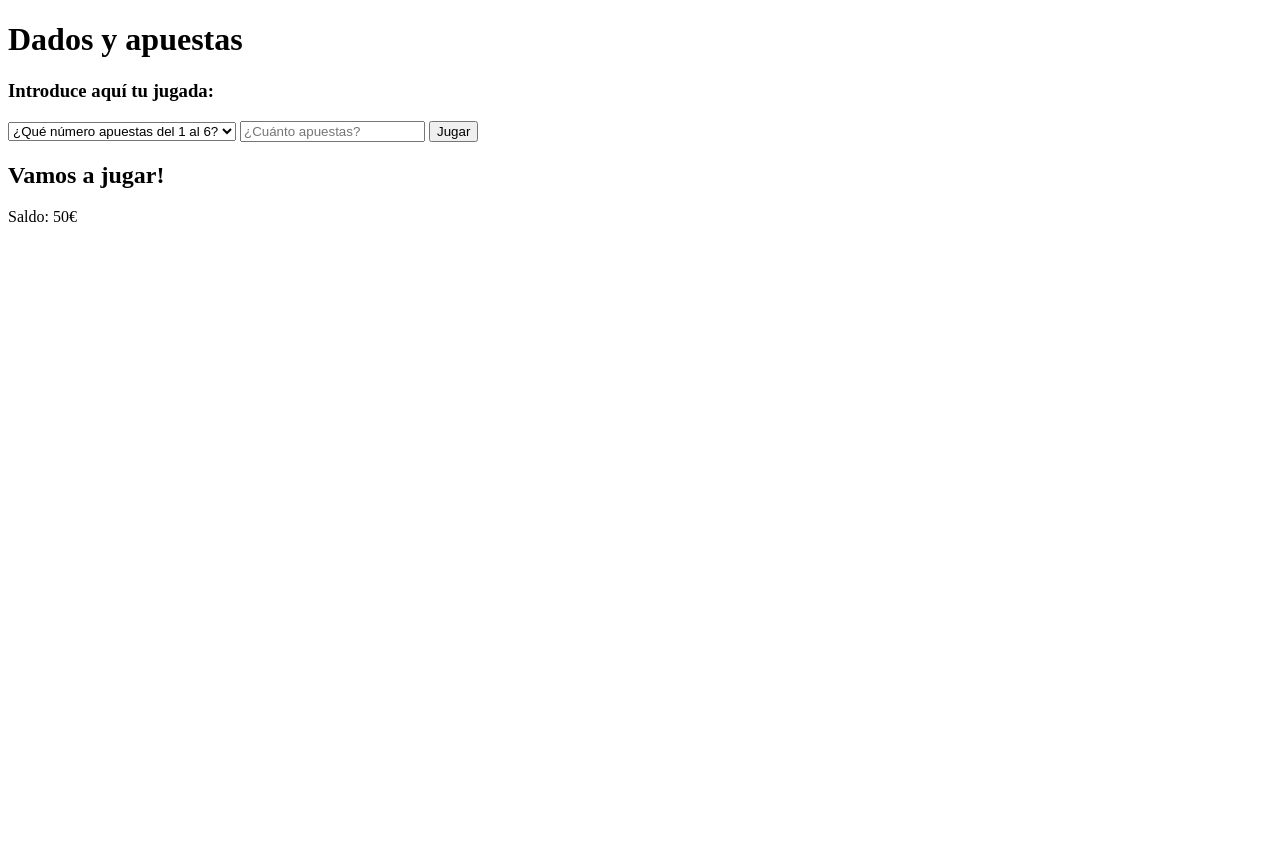
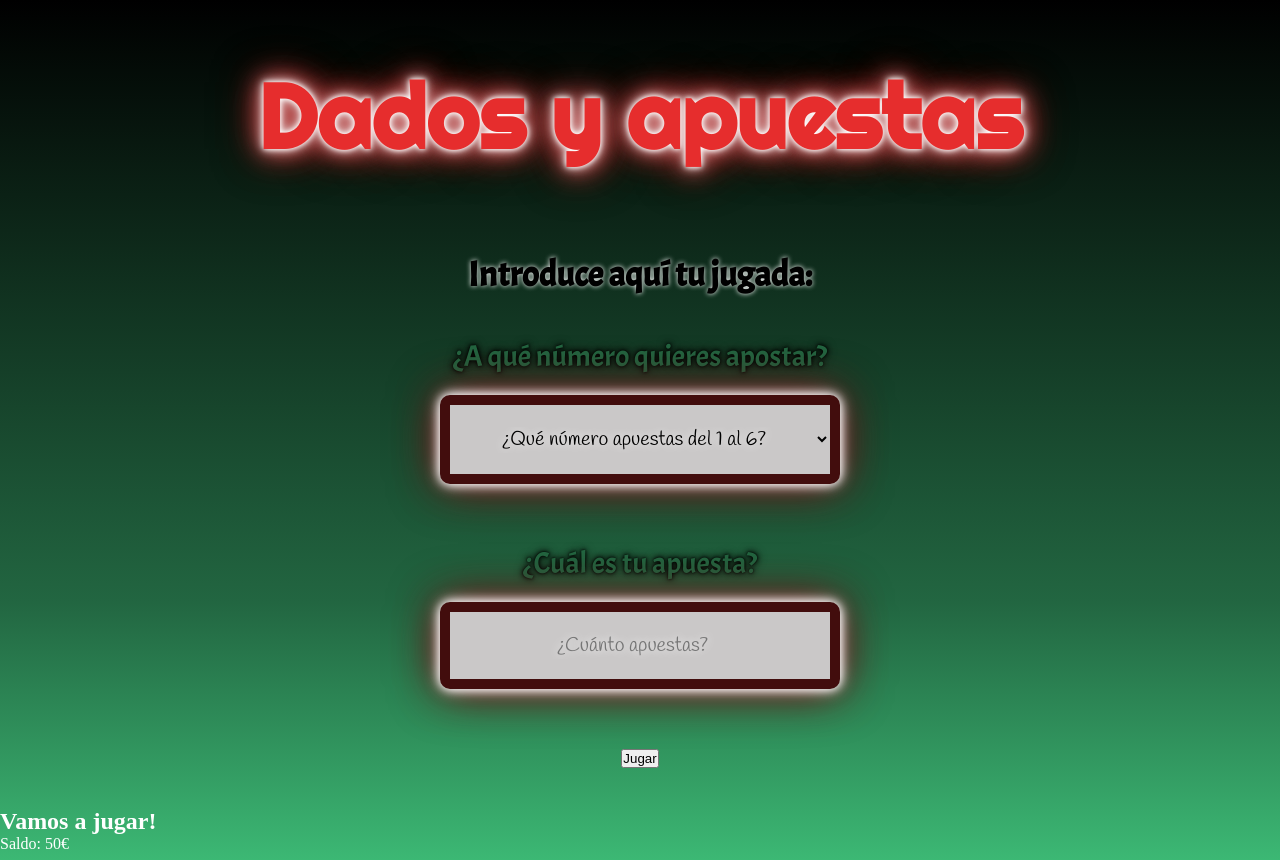
Before and after one commit to Adalab/modulo-2-evaluacion-intermedia-ElenaPalomar, a plain HTML site: page index.html in a window 1280 px wide. Before the commit the page ends 800 px from the top, so only its background shows below. Drawn offline with Linux system fonts and the light colour scheme.

Commit message:
add some styles

```diff
--- a/css/style.css
+++ b/css/style.css
@@ -1,3 +1,131 @@
+/* VARIABLES */
+
+:root {
+  /* COLORS */
+  --colorWhite: #fff;
+  --colorBlack: #000;
+
+  --colorDarkGreen: rgb(34, 102, 65);
+  --colorMediumGreen: rgb(60, 184, 116);
+  --colorSoftGreen: rgb(85, 255, 161);
+
+  --colorDarkRed: rgb(66, 13, 13);
+  --colorMediumRed: rgb(131, 36, 36);
+  --colorSoftRed: rgb(230, 45, 45);
+
+
+  /* FONTS */
+  --fontTitle: 'Righteous', cursive;
+  --fontSubtitle: 'Acme', sans-serif;
+  --fontText: 'Handlee', cursive;
+
+}
+
+
+/* RESET */
+* {
+  margin: 0;
+  padding: 0;
+  box-sizing: border-box;
+}
+
+
+/* GLOBALES */
+
+body {
+  background-image: linear-gradient(var(--colorBlack), var(--colorDarkGreen) 70%, var(--colorMediumGreen));
+  background-repeat: no-repeat;
+
+  min-height: 100vh;
+
+  color: var(--colorWhite);
+}
+
+
+/* TITLE */
+
+.title {
+  margin: 60px auto;
+
+  font-family: var(--fontTitle);
+  font-size: 90px;
+  color: var(--colorSoftRed);
+  text-shadow:
+		0 0 5px var(--colorWhite),
+		0 0 10px var(--colorWhite),
+		0 0 20px rgb(206, 163, 163),
+		0 0 30px var(--colorSoftRed),
+		0 0 40px var(--colorMediumRed),
+		0 0 50px var(--colorDarkRed);
+
+    text-align: center;
+}
+
+
+/* PLAY */
+
+.subtitle {
+  margin: 80px auto 20px;
+
+  font-family: var(--fontSubtitle);
+  font-size: 35px;
+  color: var(--colorBlack);
+  text-shadow: 0 0 5px var(--colorWhite);
+
+  text-align: center;
+}
+
+.form {
+  width: 100%;
+
+  margin: 40px auto;
+
+  display: flex;
+  flex-direction: column;
+  align-items: center;
+  gap: 30px;
+}
+
+.container {
+  display: flex;
+  flex-direction: column;
+  justify-content: center;
+  align-items: center;
+  gap: 20px;
+}
+
+.formText {
+  font-family: var(--fontSubtitle);
+  font-size: 30px;
+  color: var(--colorDarkGreen);
+  text-shadow:
+    0 0 2px var(--colorBlack),
+    0 0 5px var(--colorBlack),
+    0 0 10px var(--colorBlack);
+}
+
+.input {
+  background-color: rgb(202, 200, 200);
+  border: var(--colorDarkRed) 10px solid;
+  border-radius: 10px;
+  box-shadow:
+		0 0 10px var(--colorWhite),
+		0 0 15px var(--colorWhite),
+		0 0 40px var(--colorMediumRed),
+		0 0 50px var(--colorDarkRed);
+  width: 400px;
+
+  margin-bottom: 30px;
+  padding: 20px;
+
+  text-shadow: 0 0 10px var(--colorWhite);
+  font-family: var(--fontText);
+  font-size: 20px;
+  text-align: center;
+}
+
+
+
 .hidden {
   display: none;
 }
--- a/index.html
+++ b/index.html
@@ -4,15 +4,31 @@
     <meta charset="UTF-8" />
     <meta http-equiv="X-UA-Compatible" content="IE=edge" />
     <meta name="viewport" content="width=device-width, initial-scale=1.0" />
+
+    <!-- Fonts -->
+    <link rel="preconnect" href="https://fonts.googleapis.com" />
+    <link rel="preconnect" href="https://fonts.gstatic.com" crossorigin />
+    <link
+      href="https://fonts.googleapis.com/css2?family=Acme&family=Handlee&family=Righteous&display=swap"
+      rel="stylesheet"
+    />
+
+    <!-- Styles -->
     <link rel="stylesheet" href="./css/style.css" />
+
     <title>Vamos a jugar!</title>
   </head>
+
   <body>
     <h1 class="title">Dados y apuestas</h1>
     <h3 class="subtitle">Introduce aquí tu jugada:</h3>
 
     <form action="" class="form">
-      <select class="select js_selected" name="move" id="move">
+      <div class="container">
+        <label for="move" class="formText"
+          >¿A qué número quieres apostar?</label
+        >
+        <select class="input js_selected" name="move" id="move">
           <option value="select" selected>
             ¿Qué número apuestas del 1 al 6?
           </option>
@@ -23,11 +39,19 @@
           <option value="5">5</option>
           <option value="6">6</option>
         </select>
+      </div>
+
+      <div class="container">
+        <label for="gambling" class="formText">¿Cuál es tu apuesta?</label>
         <input
           type="number"
+          name="gambling"
+          id="gambling"
           placeholder="¿Cuánto apuestas?"
-        class="gambling js_gambling"
+          class="input js_gambling"
         />
+      </div>
+
       <button class="button js_play">Jugar</button>
       <button class="button reset js_reset hidden">Reiniciar Juego</button>
     </form>
```
Lines whose indentation alone changed are shown as unchanged.
